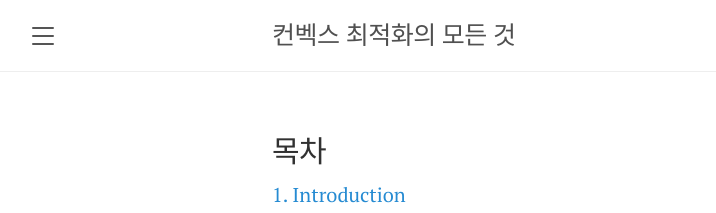
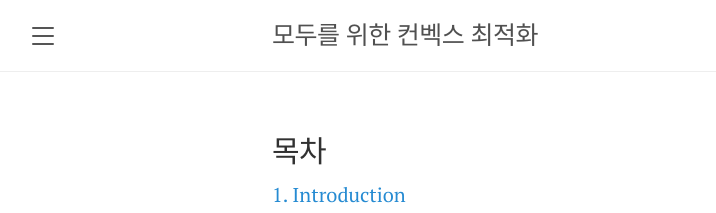
Before and after one commit to convex-optimization-for-all/convex-optimization-for-all.github.io, a Jekyll site: the page built from index.html, in a window 1280 px wide. Shown: the top 213 px of the page, without its empty margins (8-724 px from the left). Built offline with Jekyll 4.4.1, drawn with Linux system fonts in a browser that asks for light colours; the list of posts is cut into pages by our own code.

Commit message:
Fix title

```diff
--- a/_config.yml
+++ b/_config.yml
@@ -1,5 +1,5 @@
 # Setup
-title:               "컨벡스 최적화의 모든 것"
+title:               "모두를 위한 컨벡스 최적화"
 tagline:
 description:         ''
 url:                 'http://convex-optimization-for-all.github.io'
```
